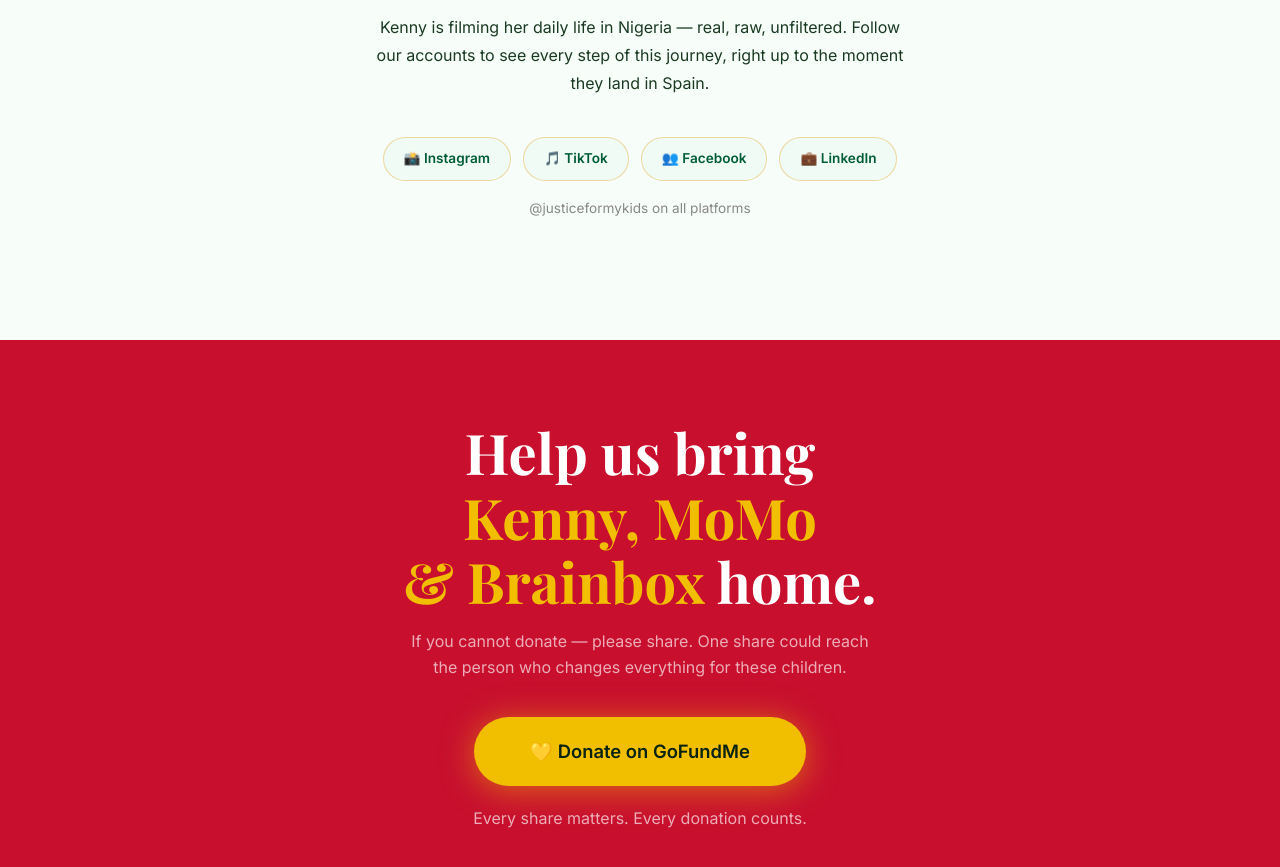
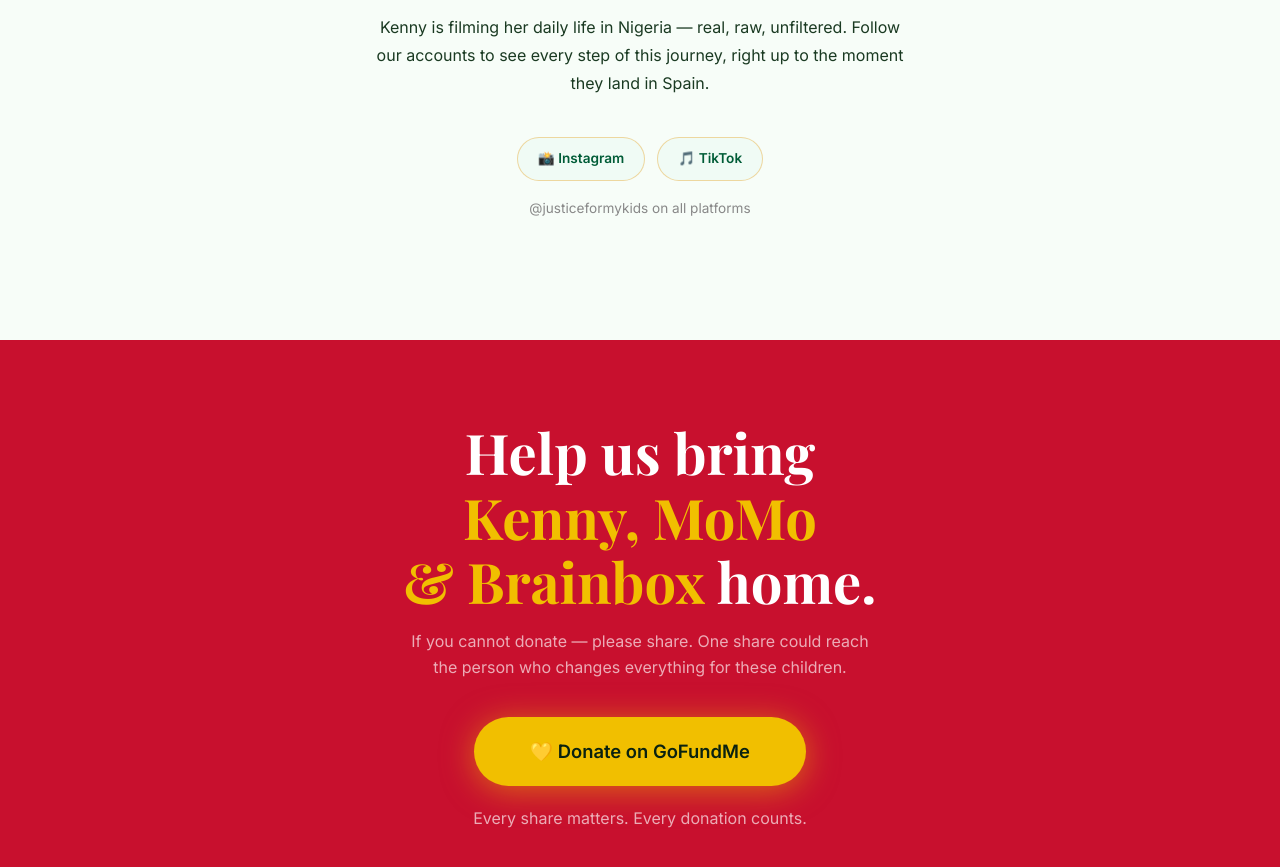
Before and after one commit to BendReality/justiceformykids, a plain HTML site: page es/index.html in a window 1280 px wide. Shown: the part 7261-8128 px from the top of the page. Drawn offline with nearby package versions, Linux system fonts and the light colour scheme.

Commit message:
social media change

```diff
--- a/es/index.html
+++ b/es/index.html
@@ -626,17 +626,11 @@
   <p>Kenny is filming her daily life in Nigeria — real, raw, unfiltered. Follow our accounts to see every step of this journey, right up to the moment they land in Spain.</p>
 
   <div class="social-links">
-    <a href="https://instagram.com/justiceformykids" class="social-pill" target="_blank">
+<a href="https://www.instagram.com/justiceformykidsofficial/" class="social-pill" target="_blank">
       📸 Instagram
     </a>
-    <a href="https://tiktok.com/@justiceformykids" class="social-pill" target="_blank">
+    <a href="https://www.tiktok.com/@justiceformykidsofficial" class="social-pill" target="_blank">
       🎵 TikTok
-    </a>
-    <a href="https://facebook.com/justiceformykids" class="social-pill" target="_blank">
-      👥 Facebook
-    </a>
-    <a href="https://linkedin.com/company/justiceformykids" class="social-pill" target="_blank">
-      💼 LinkedIn
     </a>
   </div>
   <p style="font-size:0.85rem; color:#888; margin-top:8px;">@justiceformykids on all platforms</p>
```
